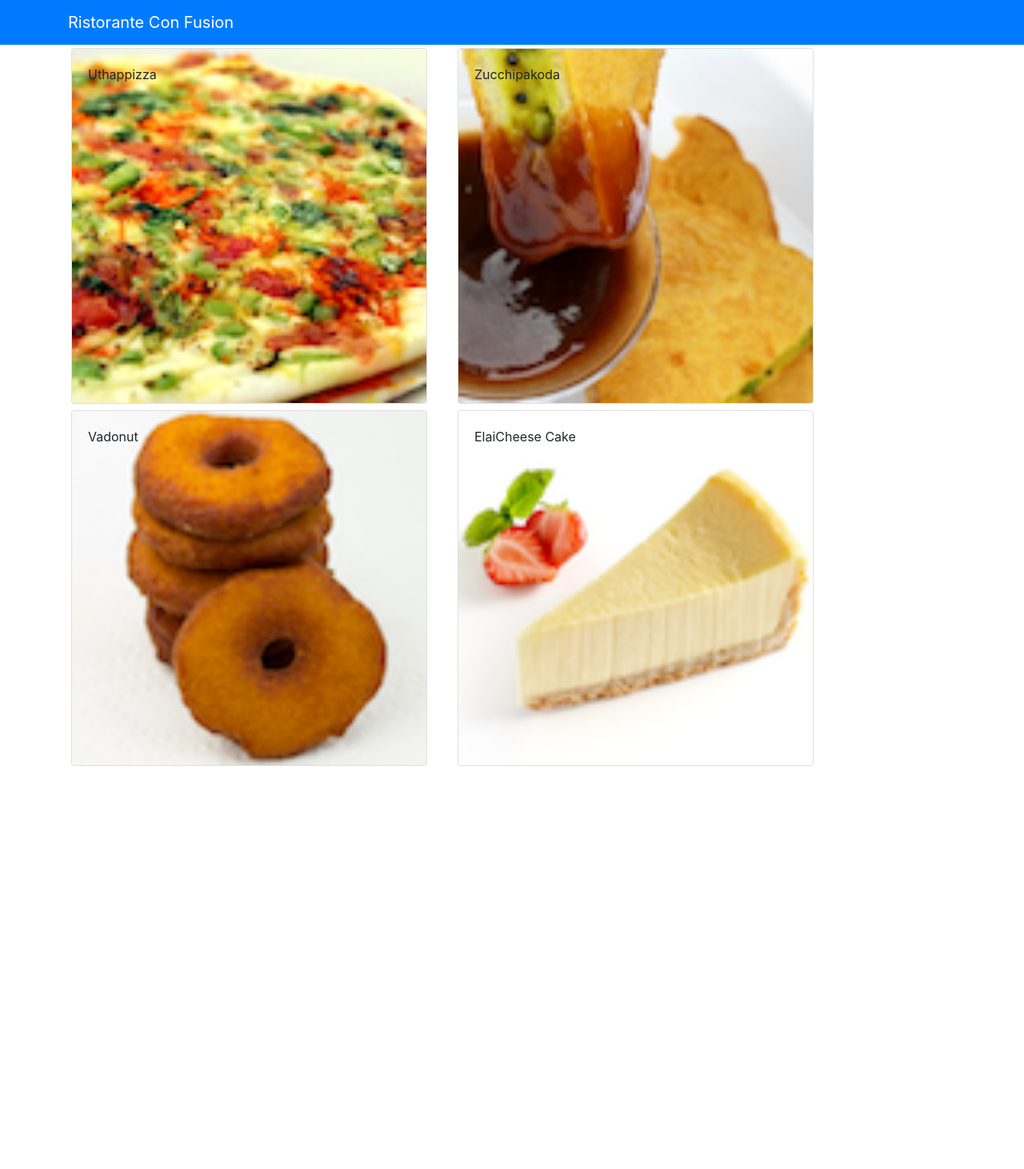
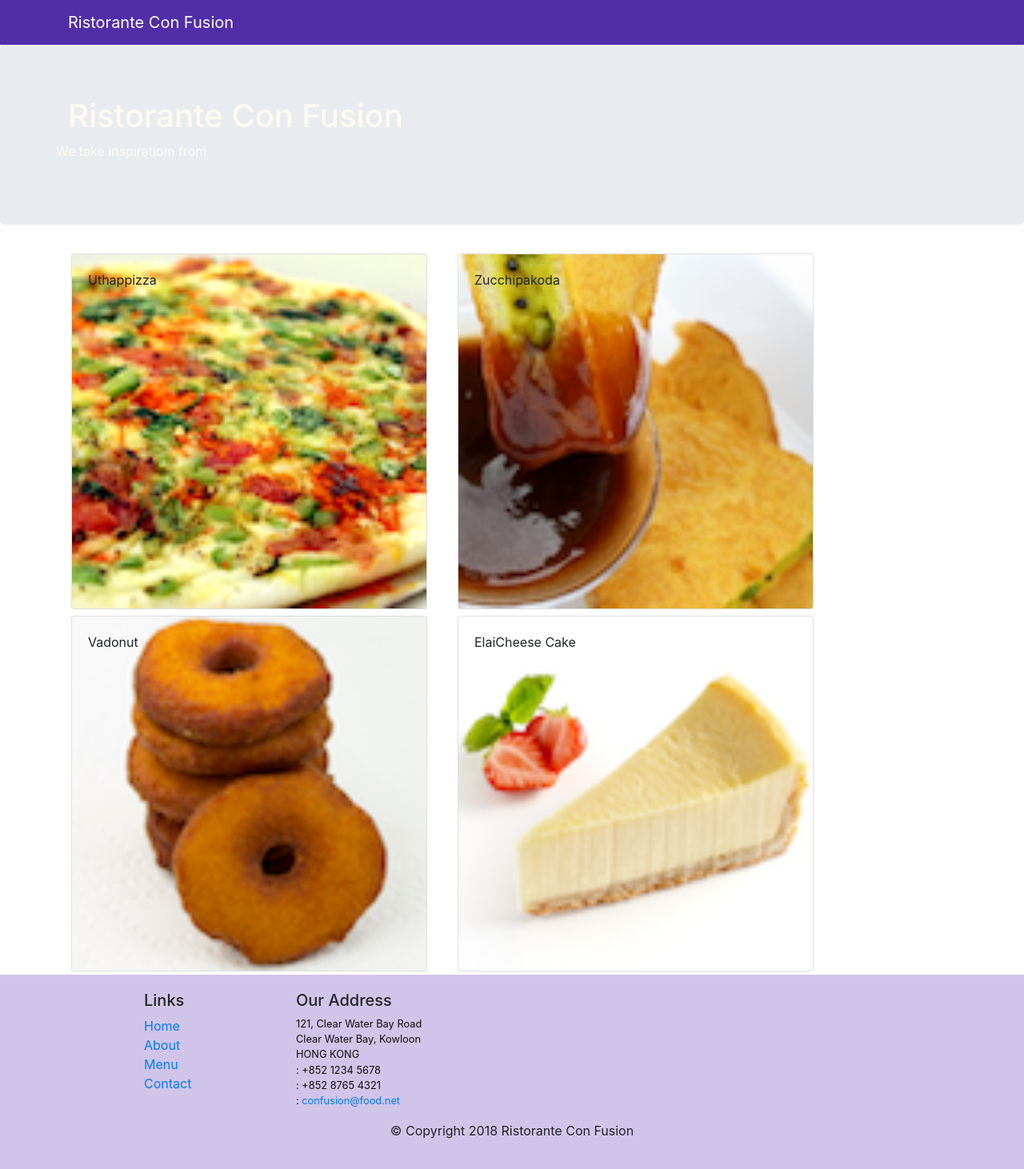
Before and after one commit to lmbernardo7520112/confusion, a React (Create React App) app: page / in a window 1280 px wide. Shown: the whole page at 80% size. Before the commit the page ends 962 px from the top, so only its background shows below. Built offline with nearby package versions, Linux system fonts and the light colour scheme.

Commit message:
Header and footer

```diff
--- a/package.json
+++ b/package.json
@@ -5,7 +5,9 @@
   "dependencies": {
     "@popperjs/core": "^2.11.2",
     "bootstrap": "4.0.0",
+    "bootstrap-social": "5.1.1",
     "cra-template": "1.1.3",
+    "font-awesome": "4.7.0",
     "react": "^17.0.2",
     "react-bootstrap": "^2.2.0",
     "react-dom": "^17.0.2",
--- a/src/App.css
+++ b/src/App.css
@@ -2,37 +2,63 @@
   text-align: center;
 }
 
-.App-logo {
-  height: 40vmin;
-  pointer-events: none;
+.container-fluid .jumbotron, .container .jumbotron {
+  border-radius: 6px;
+  padding-left: 15px;
+  padding-right: 15px;
 }
 
-@media (prefers-reduced-motion: no-preference) {
-  .App-logo {
-    animation: App-logo-spin infinite 20s linear;
-  }
+.container {
+  text-align: left;
 }
 
-.App-header {
-  background-color: #282c34;
-  min-height: 100vh;
-  display: flex;
-  flex-direction: column;
-  align-items: center;
-  justify-content: center;
-  font-size: calc(10px + 2vmin);
-  color: white;
+@media screen and (min-width: 768px)
+{
+.container-fluid .jumbotron, .container .jumbotron {
+    padding-left: 60px;
+    padding-right: 60px;
+}
 }
 
-.App-link {
-  color: #61dafb;
+@media screen and (min-width: 768px)
+{
+.jumbotron {
+    padding-bottom: 48px;
+    padding-top: 48px;
+}
 }
 
-@keyframes App-logo-spin {
-  from {
-    transform: rotate(0deg);
-  }
-  to {
-    transform: rotate(360deg);
-  }
+
+.row-header{
+  margin:0px auto;
+  padding:0px auto;
 }
+
+.row-content {
+  margin:0px auto;
+  padding: 50px 0px 50px 0px;
+  border-bottom: 1px ridge;
+  min-height:400px;
+}
+
+.footer{
+  background-color: #D1C4E9;
+  margin:0px auto;
+  padding: 20px 0px 20px 0px;
+}
+.jumbotron {
+  padding:70px 30px 70px 30px;
+  margin:0px auto;
+  background: #9575CD ;
+  color:floralwhite;
+}
+
+address{
+  font-size:80%;
+  margin:0px;
+  color:#0f0f0f;
+}
+
+.navbar-dark {
+  background-color: #512DA8;
+}
--- a/src/components/DishdetailComponent.js
+++ b/src/components/DishdetailComponent.js
@@ -1,4 +1,4 @@
-import React, {Component} from 'react';
+import React, { Component } from 'react';
 import { Card, CardImg, CardBody, CardTitle, CardText, CardImgOverlay } from 'reactstrap';
 import { DISHES } from '../shared/dishes';
 
@@ -76,7 +76,7 @@
 
 
         return(
-            <div class="container">
+            <div className="container">
                 <div className='row'>
                     <div className='col-12'>
                         {dishItem}
--- /dev/null
+++ b/src/components/FooterComponent.js
@@ -0,0 +1,50 @@
+import React from 'react';
+
+function Footer(props) {
+    return(
+        <div className="footer">
+            <div className="container">
+                <div className="row justify-content-center">
+                    <div className="col-4 offset-1 col-sm-2">
+                        <h5>Links</h5>
+                        <ul className="list-unstyled">
+                            <li><a href="#">Home</a></li>
+                            <li><a href="#">About</a></li>
+                            <li><a href="#">Menu</a></li>
+                            <li><a href="contactus.html">Contact</a></li>
+                        </ul>
+                    </div>
+                    <div className="col-7 col-sm-5">
+                        <h5>Our Address</h5>
+                        <address>
+                          121, Clear Water Bay Road<br />
+                          Clear Water Bay, Kowloon<br />
+                          HONG KONG<br />
+                          <i className="fa fa-phone fa-lg"></i>: +852 1234 5678<br />
+                          <i className="fa fa-fax fa-lg"></i>: +852 8765 4321<br />
+                          <i className="fa fa-envelope fa-lg"></i>: <a href="mailto:confusion@food.net">
+                             confusion@food.net</a>
+                        </address>
+                    </div>
+                    <div className="col-12 col-sm-4 align-self-center">
+                        <div className="text-center">
+                            <a className="btn btn-social-icon btn-google" href="http://google.com/+"><i className="fa fa-google-plus"></i></a>
+                            <a className="btn btn-social-icon btn-facebook" href="http://www.facebook.com/profile.php?id="><i className="fa fa-facebook"></i></a>
+                            <a className="btn btn-social-icon btn-linkedin" href="http://www.linkedin.com/in/"><i className="fa fa-linkedin"></i></a>
+                            <a className="btn btn-social-icon btn-twitter" href="http://twitter.com/"><i className="fa fa-twitter"></i></a>
+                            <a className="btn btn-social-icon btn-google" href="http://youtube.com/"><i className="fa fa-youtube"></i></a>
+                            <a className="btn btn-social-icon" href="mailto:"><i className="fa fa-envelope-o"></i></a>
+                        </div>
+                    </div>
+                </div>
+                <div className="row justify-content-center">
+                    <div className="col-auto">
+                        <p>© Copyright 2018 Ristorante Con Fusion</p>
+                    </div>
+                </div>
+            </div>
+        </div>
+        )
+}
+
+export default Footer;
--- /dev/null
+++ b/src/components/HeaderComponent.js
@@ -0,0 +1,27 @@
+import React, { Component } from 'react';
+import { Navbar, NavbarBrand} from 'reactstrap';
+
+class Header extends Component {
+    render () {
+        return (
+            <>
+                <Navbar dark>
+                <div className="container">
+                    <NavbarBrand href="/">Ristorante Con Fusion</NavbarBrand>
+                </div>
+                </Navbar>
+                <div className="jumbotron">
+                    <div className="container">
+                        <div className="row row-header">
+                            <div className="col-12 col-sm-6"></div>
+                            <h1 className="container">Ristorante Con Fusion</h1>
+                            <p>We take inspiratiom from</p>
+                        </div>
+                    </div>
+                </div>
+            </>
+        );
+    }
+}
+
+export default Header;
--- a/src/components/MainComponent.js
+++ b/src/components/MainComponent.js
@@ -1,7 +1,8 @@
 import React, { Component } from 'react';
-import { Navbar, NavbarBrand } from 'reactstrap';
 import Menu from './MenuComponent';
 import DishDetail from './DishdetailComponent';
+import Header from './HeaderComponent';
+import Footer from './FooterComponent';
 import { DISHES } from '../shared/dishes';
 
 
@@ -23,15 +24,12 @@
     render() {
     return (
       <div className="Main">
-        <Navbar dark color="primary">
-          <div className="container">
-            <NavbarBrand href="/">Ristorante Con Fusion</NavbarBrand>
-          </div>
-        </Navbar>
+        <Header />
         <Menu dishes={this.state.dishes}
             onClick={(dishId)=>this.onDishSelect(dishId)} />
         <DishDetail
-            dish={this.state.dishes.filter((dish) => dish.id === this.state.selectedDish )[0]} />
+            dish={this.state.dishes.filter((dish) => dish.id === this.state.selectedDish)[0]} />
+        <Footer />
       </div>
     );
   }
--- a/src/components/MenuComponent.js
+++ b/src/components/MenuComponent.js
@@ -1,40 +1,37 @@
-import React, { Component } from 'react';
-import { Card, CardImg, CardImgOverlay, CardText, CardBody,CardTitle } from 'reactstrap';
+import React from 'react';
+import { Card, CardImg, CardImgOverlay, CardTitle } from 'reactstrap';
 
 
-
-class Menu extends Component {
-
-
-    constructor(props) {
-        super(props);
-
+    function RenderMenuItem ({ dish, onClick })  {
+        return(
+            <Card onClick={() => onClick(dish.id)}>
+                <CardImg width="100%" src={dish.image} alt={dish.name} />
+                <CardImgOverlay>
+                    <CardTitle>{dish.name}</CardTitle>
+                </CardImgOverlay>
+            </Card>
+        );
     }
 
-    render() {
+    const Menu = (props) => {
 
-        const menu = this.props.dishes.map((dish) => {
+        const menu = props.dishes.map((dish) => {
             return (
-                <div className="col-12 col-md-5 m-1">
-                    <Card key={dish.id} onClick={() => this.props.onClick(dish.id)}>
-                            <CardImg width="100%" src={dish.image} alt={dish.name} />
-                        <CardImgOverlay>
-                            <CardTitle>{dish.name}</CardTitle>
-                        </CardImgOverlay>
-                    </Card>
+                <div key={dish.id} className="col-12 col-md-5 m-1">
+                    <RenderMenuItem dish={dish} onClick={props.onClick} />
                 </div>
             );
         });
 
-        return(
+        return (
             <div className='container'>
                 <div className='row'>
                     {menu}
                 </div>
             </div>
         );
-        //{this.renderDish(this.state.selectedDish)} linha 61/62
     }
-}
+
+    //{this.renderDish(this.state.selectedDish)} linha 61/62
 
 export default Menu;
```
Also changed, not shown: 1 other file (tests, documents, lock files or other folders).
